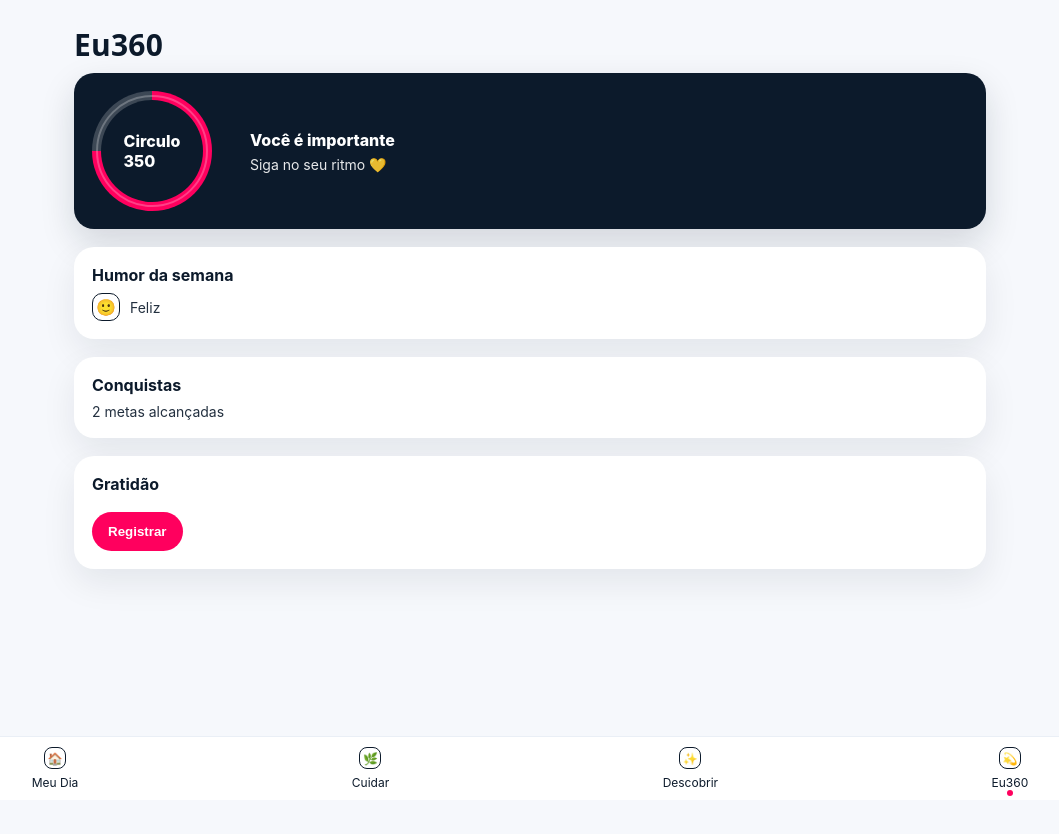
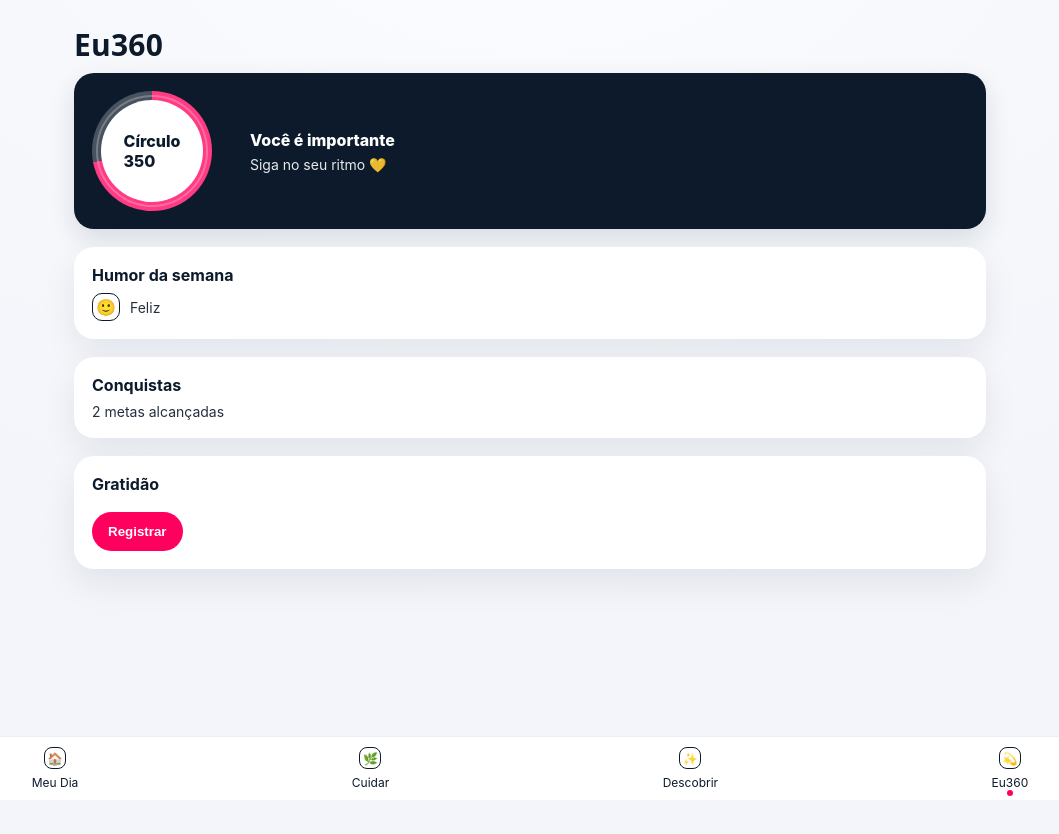
Before and after one commit to simonebrusco/materna360, a Next.js app: page /eu360 in a window 1280 px wide. Shown: the top 834 px of the page, without its empty margins (110-1169 px from the left). Built offline with nearby package versions, Linux system fonts and the light colour scheme.

Commit message:
Update Home white cards and text (#46)
cgen-8359f0675f0f4db9a42d57f2558b23e4

Co-authored-by: Builder.io <builder-bot@builder.io>

```diff
--- a/app/cuidar/page.jsx
+++ b/app/cuidar/page.jsx
@@ -26,7 +26,7 @@ export default function Cuidar(){
       <h3 className="h3" style={{margin:"0 0 10px",fontWeight:800}}>Faça uma pausa</h3>
       <div className="grid-2">
         <NavyCard><div className="iconToken">◐</div><div>Respirar</div></NavyCard>
-        <NavyCard><div className="iconToken">🎵</div><div>Alegar</div></NavyCard>
+        <NavyCard><div className="iconToken">🎵</div><div>Alegrar</div></NavyCard>
       </div>
     </div>
   );
--- a/app/eu360/page.jsx
+++ b/app/eu360/page.jsx
@@ -9,8 +9,8 @@ export default function Eu360(){
       <h1 className="h1">Eu360</h1>
 
       <Card className="card-navy" style={{color:"#fff",background:"#0C1A2B",display:"grid",gridTemplateColumns:"140px 1fr",gap:18,alignItems:"center"}}>
-        <div className="ring" style={{"--p":"75%"}}>
-          <div>Circulo<br/>350</div>
+        <div className="ring" style={{"--p":"72%",background:"conic-gradient(#FF3B84 var(--p), rgba(255,255,255,.25) 0)"}}>
+          <div>Círculo<br/>350</div>
         </div>
         <div>
           <div style={{fontWeight:800,marginBottom:6}}>Você é importante</div>
--- a/app/globals.css
+++ b/app/globals.css
@@ -14,7 +14,7 @@ main{min-height:100vh;display:flex;justify-content:center}
 .h1{font-family:Poppins,system-ui;font-weight:800;font-size:30px;letter-spacing:.2px;margin:0 0 8px}
 .sub{opacity:.8;margin:0 0 18px}
 .card{background:var(--white);border-radius:20px;padding:18px;box-shadow:0 14px 34px rgba(12,26,43,.08)}
-.card-navy{background:var(--navy);color:#fff;border-radius:20px;padding:18px;box-shadow:0 14px 34px rgba(12,26,43,.15)}
+.card-navy{background:var(--navy);color:#fff;border-radius:20px;padding:18px;box-shadow:0 10px 26px rgba(12,26,43,.12)}
 .btn{display:inline-block;border:0;border-radius:999px;padding:12px 16px;font-weight:800;background:var(--magenta);color:#fff;cursor:pointer}
 .btn-ghost{background:#fff;color:var(--magenta);border:1.5px solid var(--magenta)}
 .grid-2{display:grid;grid-template-columns:1fr 1fr;gap:16px}
@@ -32,12 +32,14 @@ main{min-height:100vh;display:flex;justify-content:center}
 .tab-active{position:relative}
 .tab-active::after{content:"";position:absolute;bottom:-6px;width:6px;height:6px;border-radius:50%;background:var(--magenta)}
 
+body{background: radial-gradient(1200px 700px at 50% -100px,#FBFCFF 0%,#F6F8FC 45%,#F3F5FA 100%);}
+
 /* Eu360 ring */
 .ring{--s:120px;position:relative;width:var(--s);height:var(--s);border-radius:50%;
   background:conic-gradient(var(--magenta) var(--p,40%), rgba(255,255,255,.2) 0);
   display:grid;place-items:center;outline:2px solid rgba(255,255,255,.25);outline-offset:-6px}
 .ring>div{width:calc(var(--s) - 18px);height:calc(var(--s) - 18px);border-radius:50%;
-  background:var(--navy);color:#fff;display:grid;place-items:center;font-weight:800}
+  background:#fff;color:var(--navy);display:grid;place-items:center;font-weight:800}
 
 /* Icon label inside navy cards */
 .iconStack{display:flex;flex-direction:column;gap:8px;align-items:center;justify-content:center;text-align:center}
--- a/app/page.jsx
+++ b/app/page.jsx
@@ -30,9 +30,9 @@ export default function Home(){
 
       <div className="grid-2">
         <NavyCard><div className="iconToken">◐</div><div>Respirar</div></NavyCard>
-        <NavyCard><div className="iconToken">♡</div><div>Refletir</div></NavyCard>
+        <Card style={{minHeight:110,display:"grid",placeItems:"center"}}><div className="iconStack"><div className="iconToken" style={{color:"var(--navy)",borderColor:"var(--navy)"}}>♡</div><div>Refletir</div></div></Card>
         <NavyCard><div className="iconToken">🔔</div><div>Inspirar</div></NavyCard>
-        <NavyCard><div className="iconToken">Ⅱ</div><div>Pausar</div></NavyCard>
+        <Card style={{minHeight:110,display:"grid",placeItems:"center"}}><div className="iconStack"><div className="iconToken" style={{color:"var(--navy)",borderColor:"var(--navy)"}}>Ⅱ</div><div>Pausar</div></div></Card>
       </div>
 
       <div className="space"></div>
```
